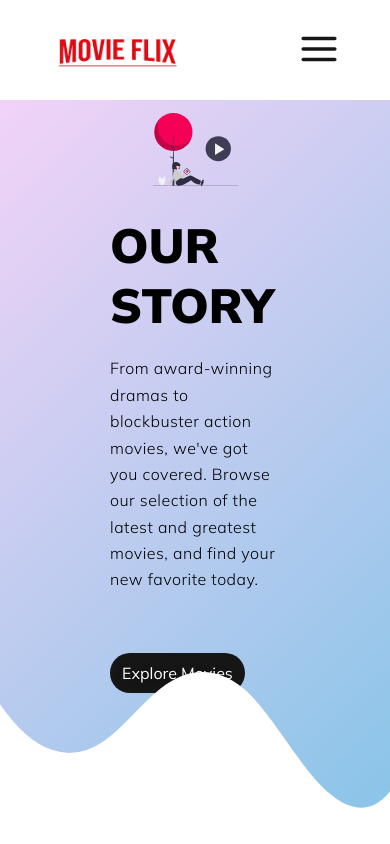
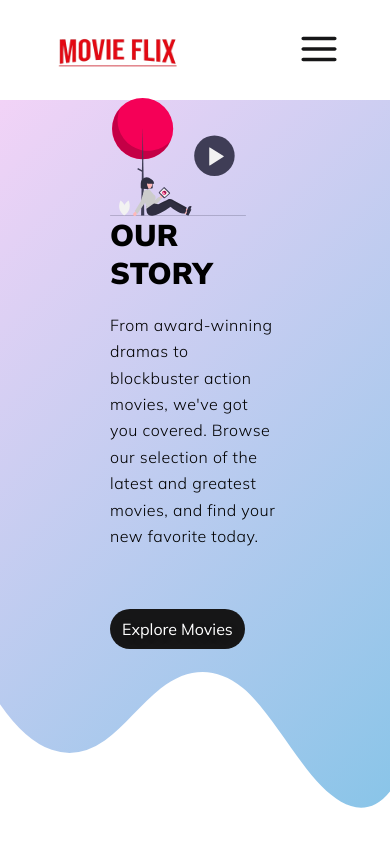
Before and after one commit to syedhassan123/Movieflix-web, a Next.js app: page /about in a window 390 px wide. Shown: the top 844 px of the page. Built offline with nearby package versions, Linux system fonts and the light colour scheme.

Commit message:
commiting

```diff
--- a/src/app/components/HeroSection.js
+++ b/src/app/components/HeroSection.js
@@ -27,7 +27,7 @@ const HeroSection = (props) => {
                 <button className={mulish.className}>Explore Movies</button>
               </Link>
             </div>
-            <div className={heroStyles.hero_image}>
+            <div className={heroStyles.hero_image} >
               <Image src={props.imgUrl} width={450} height={450}  alt="Hero-img"/>
             </div>
           </div>
--- a/src/app/globals.css
+++ b/src/app/globals.css
@@ -109,3 +109,9 @@ button:hover {
         padding: 0 2.6rem;
     }
 }
+
+@media (max-width: 480px) {
+    button {
+        margin-bottom: 70px;
+    }
+}
--- a/src/app/styles/common.module.css
+++ b/src/app/styles/common.module.css
@@ -24,6 +24,7 @@
     max-width: 140rem;
     margin:0 auto;
     padding: 6rem 4.5rem;
+    /* height: 120vh; */
 }
 
 .grid_two_section{
--- a/src/app/styles/hero.module.css
+++ b/src/app/styles/hero.module.css
@@ -78,18 +78,21 @@
 
     .hero_content{
       order: 1;
+      flex-wrap: wrap;
     }
 
 
     .hero_image{
         justify-content: center;
         order: 0;
+        width: 80%;
+
     }
 
-    .hero_image img{
-        width: 50%;
+
+    .hero_content h1{
+        font-size:3rem;
     }
-
 
     /*!*waves effect *!*/
     /*.custom-shape-divider-bottom-1681647578 {*/
```
Also changed, not shown: src/app/contact/contact.module.css (+7 -0 lines).
